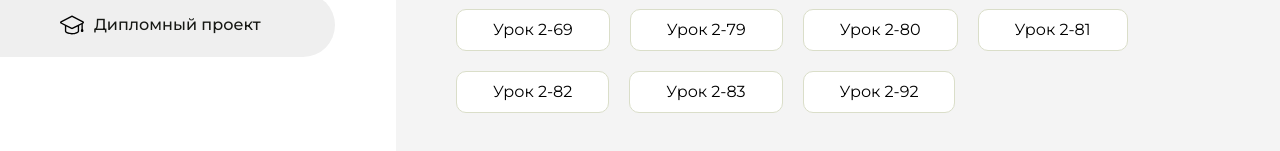
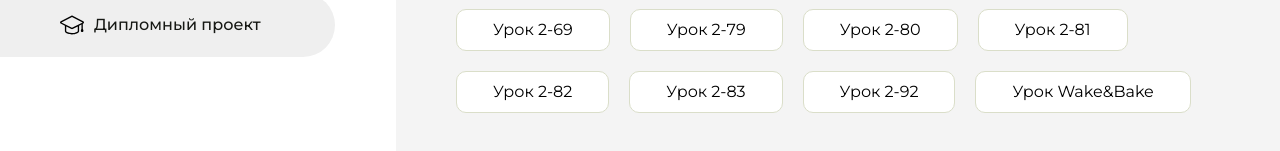
Before and after one commit to Lakorgen/homework, a plain HTML site: page index.html in a window 1280 px wide. Shown: the part 415-566 px from the top of the page. Drawn offline with Linux system fonts and the light colour scheme.

Commit message:
Update index.html

```diff
--- a/index.html
+++ b/index.html
@@ -149,6 +149,9 @@
                     <li class="content__list-item">
                         <a href="lesson2-92/index.html">Урок 2-92</a>
                     </li>
+                    <li class="content__list-item">
+                        <a href="wake-bake/index.html">Урок Wake&Bake</a>
+                    </li>
                 </ul>
             </div>
             <div class="content__block hidden" id="diplomBlock">
```
